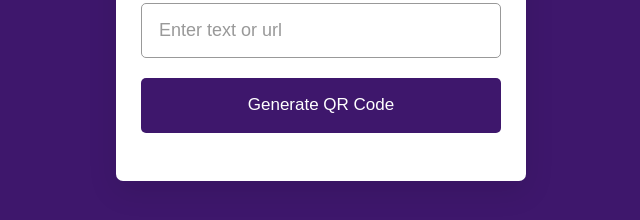
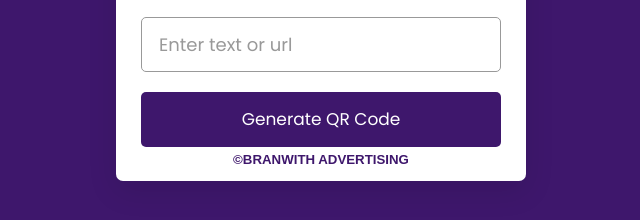
Before and after one commit to branwith/qrcode-generator, a plain HTML site: page index.html in a window 1280 px wide. Shown: the part 352-572 px from the top of the page, without its empty margins (319-959 px from the left). Drawn offline with Linux system fonts and the light colour scheme.

Commit message:
Add files via upload

```diff
--- a/index.html
+++ b/index.html
@@ -5,6 +5,9 @@
     <meta http-equiv="X-UA-Compatible" content="IE=edge">
     <meta name="viewport" content="width=device-width, initial-scale=1.0">
     <title>QR CODE GENERATOR | BRANWITH ADVERTISING</title>
+    <link rel="preconnect" href="https://fonts.googleapis.com">
+<link rel="preconnect" href="https://fonts.gstatic.com" crossorigin>
+<link href="https://fonts.googleapis.com/css2?family=Poppins:ital,wght@0,100;0,200;0,300;0,400;0,500;0,600;0,700;0,800;0,900;1,100;1,200;1,300;1,400;1,500;1,600;1,700;1,800;1,900&display=swap" rel="stylesheet">
     <link rel="stylesheet" href="/style.css">
 </head>
 <body>
@@ -16,9 +19,16 @@
       <div class="form">
         <input type="text" spellcheck="false" placeholder="Enter text or url">
         <button>Generate QR Code</button>
+        <h5 style="font-family: 'montserrat', sans-serif;
+        font-weight: 600;
+        text-align: center;
+        align-items: center;
+        padding-top: 5px;
+        color: #3e176c;">©BRANWITH ADVERTISING</h5>
       </div>
       <div class="qr-code">
         <img src="" alt="qr-code">
+
       </div>
     </div>
     <script src="script.js"></script>
```
